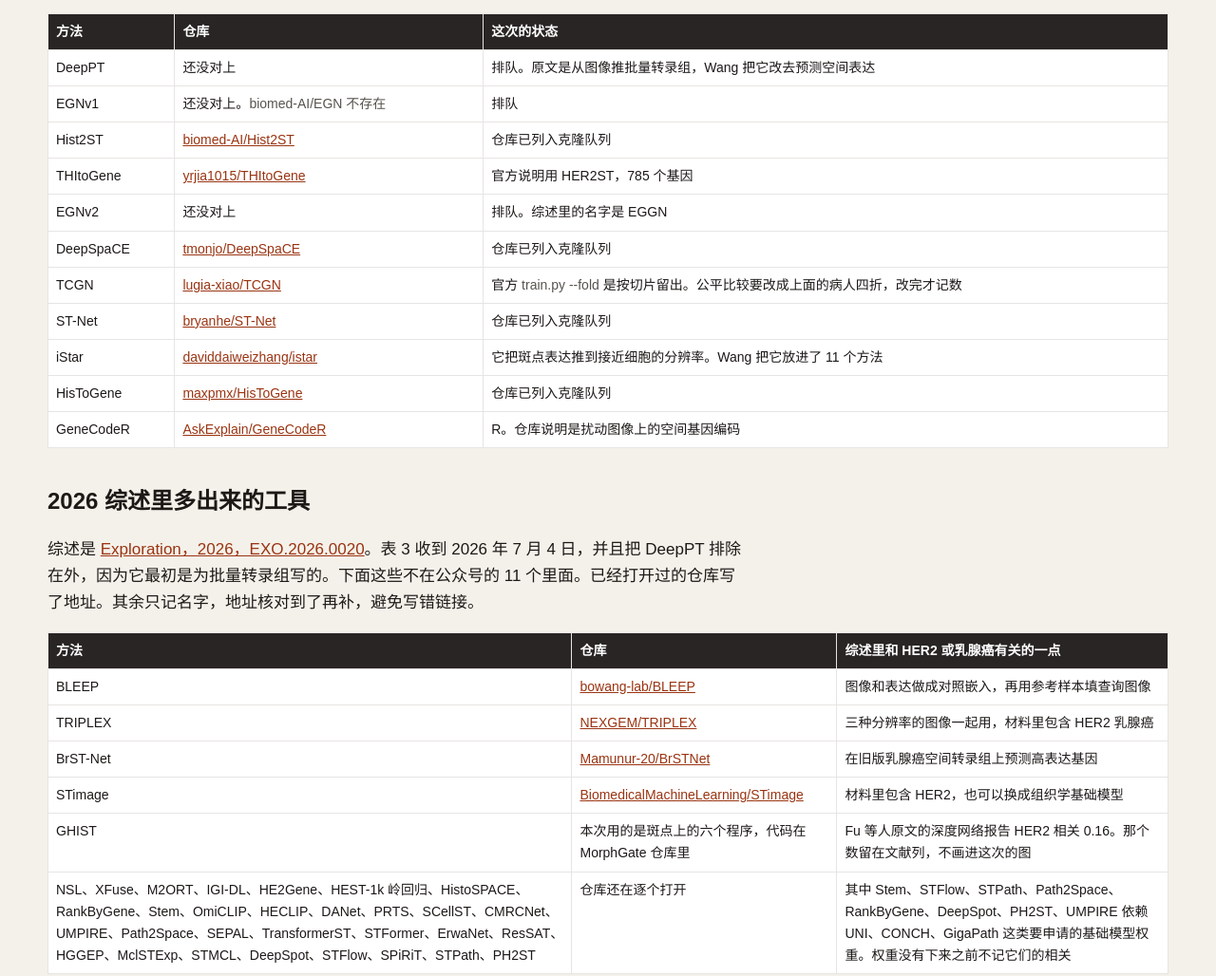
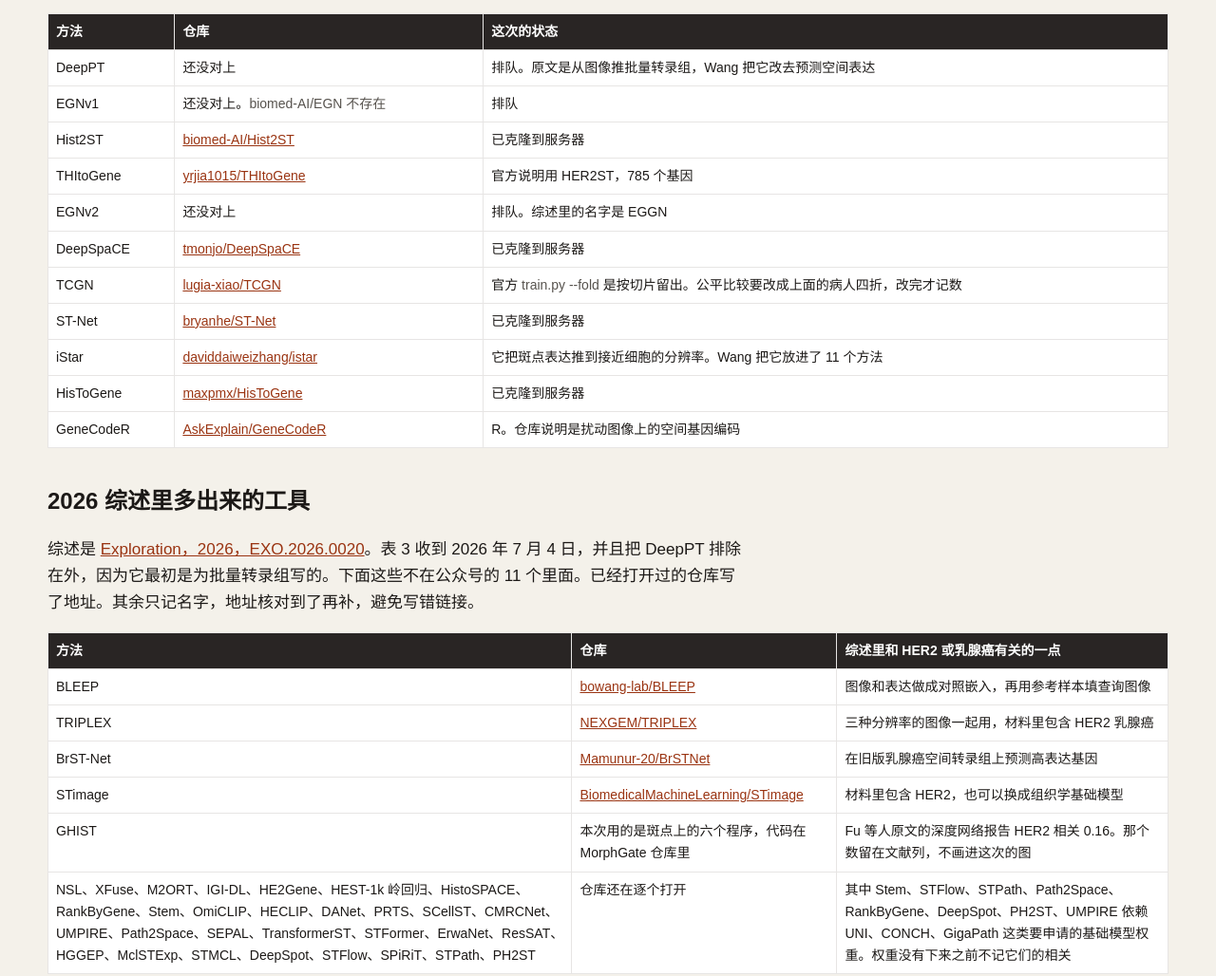
Before and after one commit to kainblue100/he-st-bench, a plain HTML site: page docs/index.html in a window 1280 px wide. Shown: the part 763-1791 px from the top of the page at 95% size. Drawn offline with Linux system fonts and the light colour scheme.

Commit message:
Record that the thirteen method repositories finished cloning.
Co-authored-by: Cursor <cursoragent@cursor.com>

```diff
--- a/docs/index.html
+++ b/docs/index.html
@@ -41,14 +41,14 @@
 <tbody>
 <tr><td>DeepPT</td><td>还没对上</td><td>排队。原文是从图像推批量转录组，Wang 把它改去预测空间表达</td></tr>
 <tr><td>EGNv1</td><td>还没对上。<span class="when">biomed-AI/EGN 不存在</span></td><td>排队</td></tr>
-<tr><td>Hist2ST</td><td><a href="https://github.com/biomed-AI/Hist2ST">biomed-AI/Hist2ST</a></td><td>仓库已列入克隆队列</td></tr>
+<tr><td>Hist2ST</td><td><a href="https://github.com/biomed-AI/Hist2ST">biomed-AI/Hist2ST</a></td><td>已克隆到服务器</td></tr>
 <tr><td>THItoGene</td><td><a href="https://github.com/yrjia1015/THItoGene">yrjia1015/THItoGene</a></td><td>官方说明用 HER2ST，785 个基因</td></tr>
 <tr><td>EGNv2</td><td>还没对上</td><td>排队。综述里的名字是 EGGN</td></tr>
-<tr><td>DeepSpaCE</td><td><a href="https://github.com/tmonjo/DeepSpaCE">tmonjo/DeepSpaCE</a></td><td>仓库已列入克隆队列</td></tr>
+<tr><td>DeepSpaCE</td><td><a href="https://github.com/tmonjo/DeepSpaCE">tmonjo/DeepSpaCE</a></td><td>已克隆到服务器</td></tr>
 <tr><td>TCGN</td><td><a href="https://github.com/lugia-xiao/TCGN">lugia-xiao/TCGN</a></td><td>官方 <span class="when">train.py --fold</span> 是按切片留出。公平比较要改成上面的病人四折，改完才记数</td></tr>
-<tr><td>ST-Net</td><td><a href="https://github.com/bryanhe/ST-Net">bryanhe/ST-Net</a></td><td>仓库已列入克隆队列</td></tr>
+<tr><td>ST-Net</td><td><a href="https://github.com/bryanhe/ST-Net">bryanhe/ST-Net</a></td><td>已克隆到服务器</td></tr>
 <tr><td>iStar</td><td><a href="https://github.com/daviddaiweizhang/istar">daviddaiweizhang/istar</a></td><td>它把斑点表达推到接近细胞的分辨率。Wang 把它放进了 11 个方法</td></tr>
-<tr><td>HisToGene</td><td><a href="https://github.com/maxpmx/HisToGene">maxpmx/HisToGene</a></td><td>仓库已列入克隆队列</td></tr>
+<tr><td>HisToGene</td><td><a href="https://github.com/maxpmx/HisToGene">maxpmx/HisToGene</a></td><td>已克隆到服务器</td></tr>
 <tr><td>GeneCodeR</td><td><a href="https://github.com/AskExplain/GeneCodeR">AskExplain/GeneCodeR</a></td><td>R。仓库说明是扰动图像上的空间基因编码</td></tr>
 </tbody>
 </table>
@@ -93,7 +93,7 @@
 </div>
 
 <h2>还要做的计算</h2>
-<p>官方仓库克隆到服务器 <span class="when">/mnt/storage/bzhang/he-st-bench/repos</span>。每个方法用它自己的模型，输入改成这 36 张切片和这四折，预测 785 个基因，再按同一套 PCC、SSIM、互信息、AUC、NRMSE 汇总。官方脚本若只能按切片留出，那个数单独记，不和这张表混在一行里。一个方法跑完，这一页的表和图就补上一行。</p>
+<p>13 个官方仓库已经克隆到服务器 <span class="when">/mnt/storage/bzhang/he-st-bench/repos</span>：Hist2ST、THItoGene、TCGN、ST-Net、DeepSpaCE、iStar、HisToGene、GeneCodeR、BLEEP、TRIPLEX、BrST-Net、STimage，以及 Wang 等人的复现框架 HEtoSGEBench。每个方法用它自己的模型，输入改成这 36 张切片和这四折，预测 785 个基因，再按同一套 PCC、SSIM、互信息、AUC、NRMSE 汇总。官方脚本若只能按切片留出，那个数单独记，不和这张表混在一行里。一个方法跑完，这一页的表和图就补上一行。</p>
 <p class="when">Wang 等，Nature Communications，2025，<a href="https://doi.org/10.1038/s41467-025-56618-y">10.1038/s41467-025-56618-y</a>。综述，Exploration，2026，<a href="https://www.sciexplor.com/exo/articles/EXO.2026.0020">EXO.2026.0020</a>。HER2ST，<a href="https://doi.org/10.5281/zenodo.4751624">10.5281/zenodo.4751624</a>。</p>
 </main>
 </body>
```
